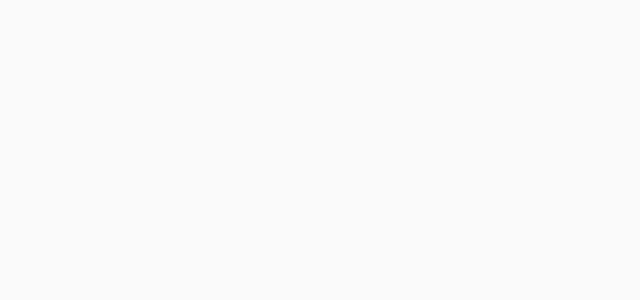
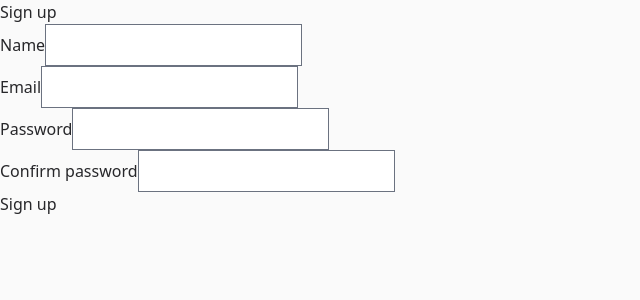
Before and after one commit to qhungg289/vue-todo, a Vue app: page /signup in a window 1280 px wide. Before the commit this address had no page. Shown: the top 300 px of the page, without its empty margins (0-640 px from the left). Built offline with nearby package versions, Linux system fonts and the light colour scheme.

Commit message:
Create 3 basic routes

```diff
--- a/src/main.js
+++ b/src/main.js
@@ -1,18 +1,34 @@
 import { createApp } from 'vue'
+import { createPinia } from 'pinia'
 import './style.css'
 import App from './App.vue'
 import { createWebHistory, createRouter } from 'vue-router'
+import { useUserStore } from './stores/user'
+
 import Index from './routes/Index.vue'
+import Login from './routes/Login.vue'
+import Signup from './routes/Signup.vue'
 
 const app = createApp(App)
 
 const router = createRouter({
     history: createWebHistory(),
     routes: [
-        { path: '/', component: Index }
+        { path: '/', component: Index },
+        { path: '/signup', component: Signup },
+        { path: '/login', component: Login },
     ]
 })
 
+router.beforeEach((to, from) => {
+    const userStore = useUserStore()
+
+    if (userStore.isLoggedIn && (to.path == '/signup' || to.path == '/login')) {
+        return '/todos'
+    }
+})
+
+app.use(createPinia())
 app.use(router)
 
 app.mount('#app')
--- a/src/routes/Index.vue
+++ b/src/routes/Index.vue
@@ -1,17 +1,26 @@
 <script setup>
-    import ButtonPrimary from '../components/Button/ButtonPrimary.vue';
-    import ButtonSecondary from '../components/Button/ButtonSecondary.vue';
+import ButtonPrimary from '../components/Button/ButtonPrimary.vue';
+import ButtonSecondary from '../components/Button/ButtonSecondary.vue';
+import { useUserStore } from '../stores/user'
+
+const userStore = useUserStore()
 </script>
 
 <template>
     <div class="flex flex-col items-center justify-center gap-6 min-h-screen">
         <h1 class="font-serif font-bold text-5xl">V - Todo</h1>
-        <div class="flex gap-3">
+        <div v-if="userStore.user" class="flex flex-col items-center gap-3">
+            <p>Xin chào, <span class="font-semibold">{{ userStore.user.name }}</span>!</p>
+            <router-link to="todos">
+                <button-primary>Start using</button-primary>
+            </router-link>
+        </div>
+        <div v-else class="flex gap-3">
             <router-link to="login">
-                <button-primary>Đăng nhập</button-primary>
+                <button-primary>Log in</button-primary>
             </router-link>
             <router-link to="signup">
-                <button-secondary>Đăng ký</button-secondary>
+                <button-secondary>Sign up</button-secondary>
             </router-link>
         </div>
     </div>
--- /dev/null
+++ b/src/routes/Login.vue
@@ -0,0 +1,31 @@
+<script setup>
+import { ref } from "vue"
+import { useUserStore } from "../stores/user";
+
+const email = ref("")
+const password = ref("")
+
+const userStore = useUserStore()
+</script>
+
+<template>
+    <div>
+        <h1>Log in</h1>
+
+        <p v-if="userStore.error" class="text-red-500 font-semibold">{{ userStore.error.credentials }}</p>
+
+        <form @submit.prevent="userStore.login(email, password)">
+            <div>
+                <label for="email">Email</label>
+                <input v-model="email" type="email" name="email" id="email" required>
+            </div>
+
+            <div>
+                <label for="password">Password</label>
+                <input v-model="password" type="password" name="password" id="password" required>
+            </div>
+
+            <button type="submit">Log in</button>
+        </form>
+    </div>
+</template>
--- /dev/null
+++ b/src/routes/Signup.vue
@@ -0,0 +1,56 @@
+<script setup>
+import { ref } from "vue"
+import { useUserStore } from "../stores/user";
+
+const name = ref("")
+const email = ref("")
+const password = ref("")
+const passwordConfirmation = ref("")
+
+const error = ref("")
+
+const userStore = useUserStore()
+
+function onSubmit() {
+    if (password.value != passwordConfirmation.value) {
+        error.value = "Password comfirmation does not match with your password."
+        return
+    }
+
+    userStore.signup(name.value, email.value, password.value)
+}
+</script>
+
+<template>
+    <div>
+        <h1>Sign up</h1>
+
+        <form @submit.prevent="onSubmit">
+            <div>
+                <label for="name">Name</label>
+                <input v-model="name" type="text" name="name" id="name" required>
+            </div>
+
+            <div>
+                <label for="email">Email</label>
+                <input v-model="email" type="email" name="email" id="email" required>
+                <p v-if="userStore.error?.email">{{ userStore.error.email }}</p>
+            </div>
+
+            <div>
+                <label for="password">Password</label>
+                <input v-model="password" type="password" name="password" id="password" min="6">
+                <p v-if="userStore.error?.password">{{ userStore.error.password }}</p>
+            </div>
+
+            <div>
+                <label for="password-confirm">Confirm password</label>
+                <input v-model="passwordConfirmation" type="password" name="password-confirm" id="password-confirm"
+                    min="6">
+                <p v-if="error">{{ error }}</p>
+            </div>
+
+            <button type="submit">Sign up</button>
+        </form>
+    </div>
+</template>
```
